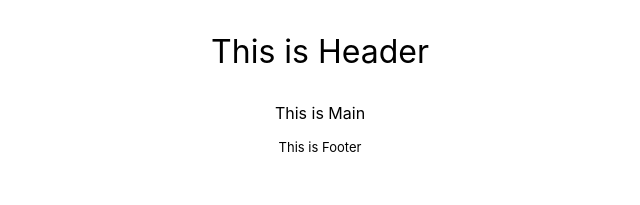
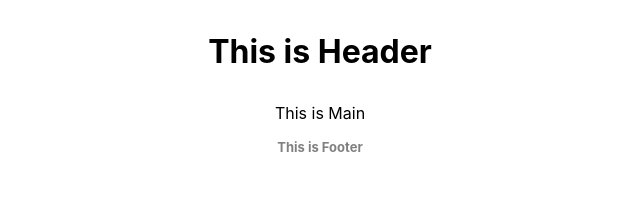
Before and after one commit to linhvnde/popcorn-time, a React (Create React App) app: page / in a window 1280 px wide. Shown: the top 205 px of the page, without its empty margins (320-960 px from the left). Built offline with nearby package versions, Linux system fonts and the light colour scheme.

Commit message:
Moved the css to components

```diff
--- a/src/Footer.css
+++ /dev/null
@@ -1,3 +0,0 @@
-.Footer{
-    font-size: small;
-}
--- /dev/null
+++ b/src/components/Footer.css
@@ -0,0 +1,5 @@
+.Footer{
+    font-size: small;
+    font-weight: bold;
+    color: gray;
+}
--- a/src/components/Footer.js
+++ b/src/components/Footer.js
@@ -1,4 +1,8 @@
-import '../Footer.css';
+import './Footer.css';
 export const Footer = () => {
-  return <p className="Footer">This is Footer</p>;
+  return (
+    <div className="Footer">
+      <p>This is Footer</p>
+    </div>
+  );
 };
--- a/src/Header.css
+++ b/src/components/Header.css
@@ -1,3 +1,4 @@
 .Header {
   font-size: xx-large;
+  font-weight: bolder;
 }
--- a/src/components/Header.js
+++ b/src/components/Header.js
@@ -1,4 +1,8 @@
-import '../Header.css';
+import './Header.css';
 export const Header = () => {
-  return <p className="Header">This is Header</p>;
+  return (
+    <div className="Header">
+      <p>This is Header</p>
+    </div>
+  );
 };
--- a/src/components/Main.js
+++ b/src/components/Main.js
@@ -1,4 +1,8 @@
-import '../Main.css';
+import './Main.css';
 export const Main = () => {
-  return <p className="Main">This is Main</p>;
+  return (
+    <div className="Main">
+      <p>This is Main</p>
+    </div>
+  );
 };
```
Also changed, not shown: src/components/Main.css (renamed from src/Main.css).
